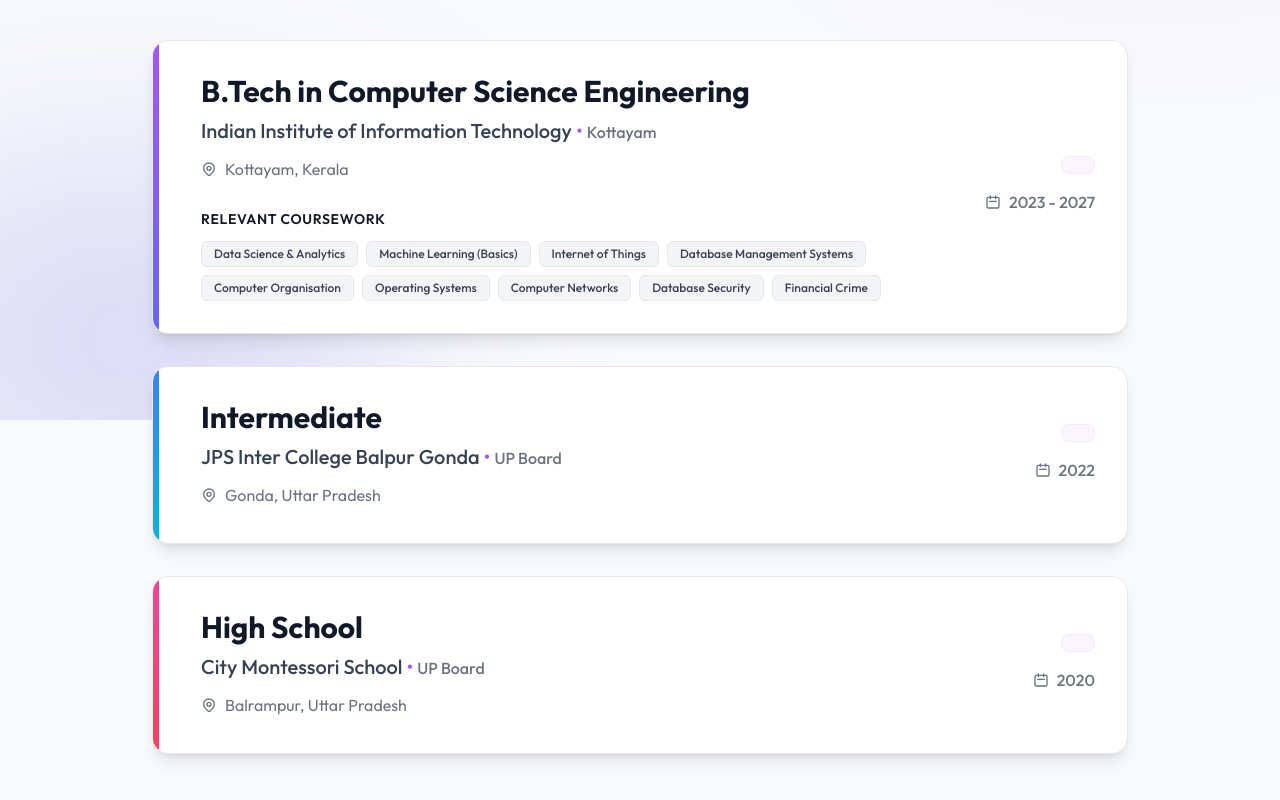
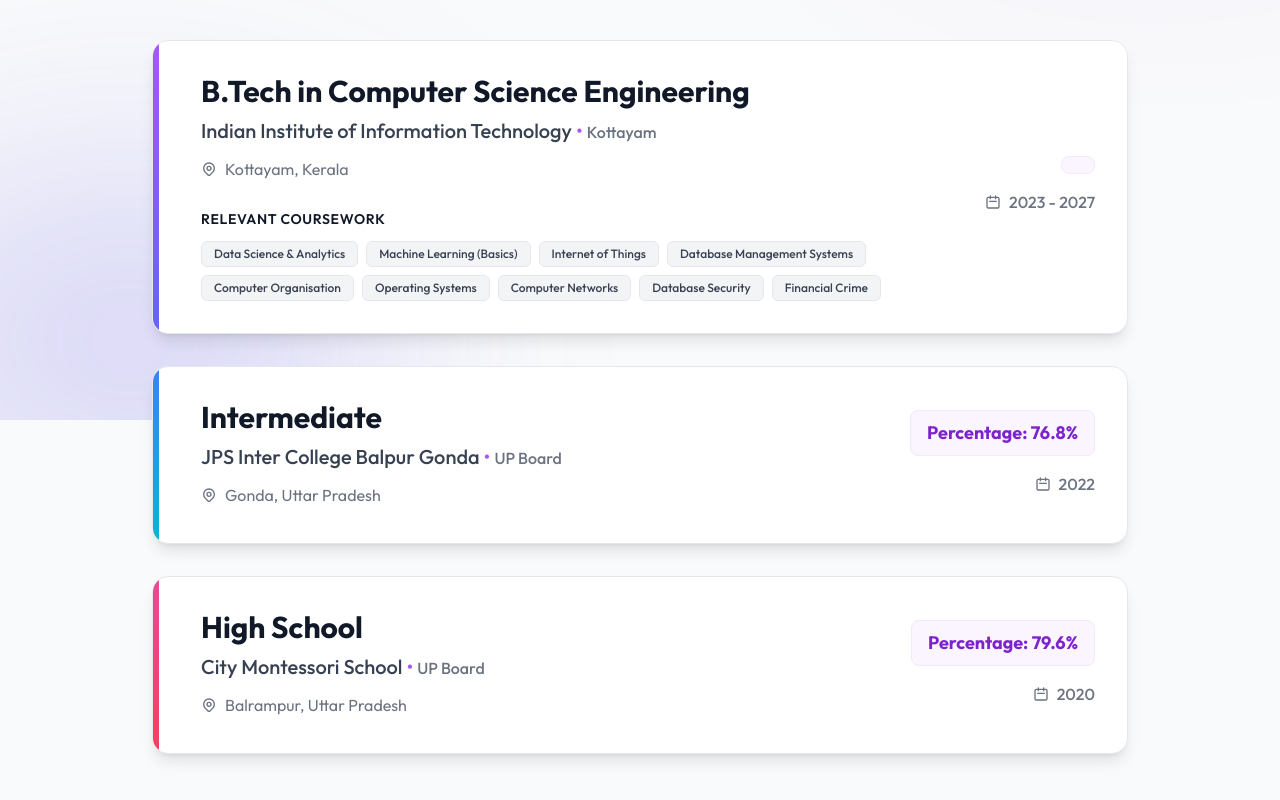
Before and after one commit to riteshpandey2024-cyber/MyPortfolio, a Next.js app: page /education in a window 1280 px wide. Shown: the part 380-1180 px from the top of the page. Built offline with nearby package versions, Linux system fonts and the light colour scheme; a web font is replaced by a local one.

Commit message:
change education

```diff
--- a/app/education/page.jsx
+++ b/app/education/page.jsx
@@ -33,7 +33,7 @@
             degree: "Intermediate",
             institution: "JPS Inter College Balpur Gonda",
             board: "UP Board",
-            // score: "Percentage: 76.8%",
+            score: "Percentage: 76.8%",
             year: "2022",
             location: "Gonda, Uttar Pradesh",
             color: "from-blue-500 to-cyan-500",
@@ -43,7 +43,7 @@
             degree: "High School",
             institution: "City Montessori School",
             board: "UP Board",
-            // score: "Percentage: 79.6%",
+            score: "Percentage: 79.6%",
             year: "2020",
             location: "Balrampur, Uttar Pradesh",
             color: "from-pink-500 to-rose-500",
```
